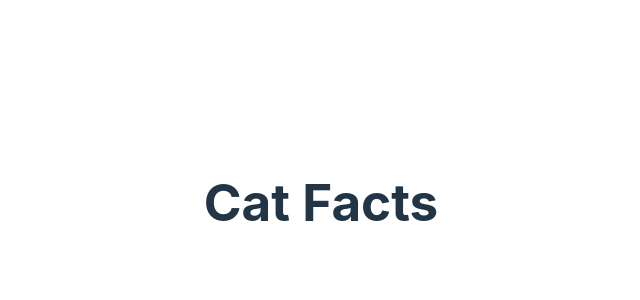
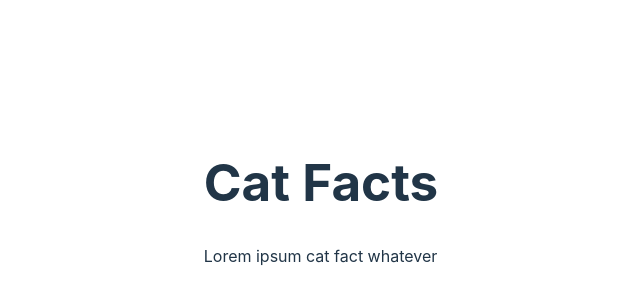
Before and after one commit to davorpa/cat-facts-react-app, a React (Vite) app: page / in a window 1280 px wide. Shown: the part 198-498 px from the top of the page, without its empty margins (319-959 px from the left). Built offline with nearby package versions, Linux system fonts and the light colour scheme.

Commit message:
Show a default fact

```diff
--- a/src/App.jsx
+++ b/src/App.jsx
@@ -1,7 +1,16 @@
+import { useState } from 'react'
+
 function App() {
+  const [fact, setFact] = useState('Lorem ipsum cat fact whatever')
+
   return (
     <main className="App">
-      <h1>Cat Facts</h1>
+      <header>
+        <h1>Cat Facts</h1>
+      </header>
+      <section>
+        <p>{fact}</p>
+      </section>
     </main>
   )
 }
```
